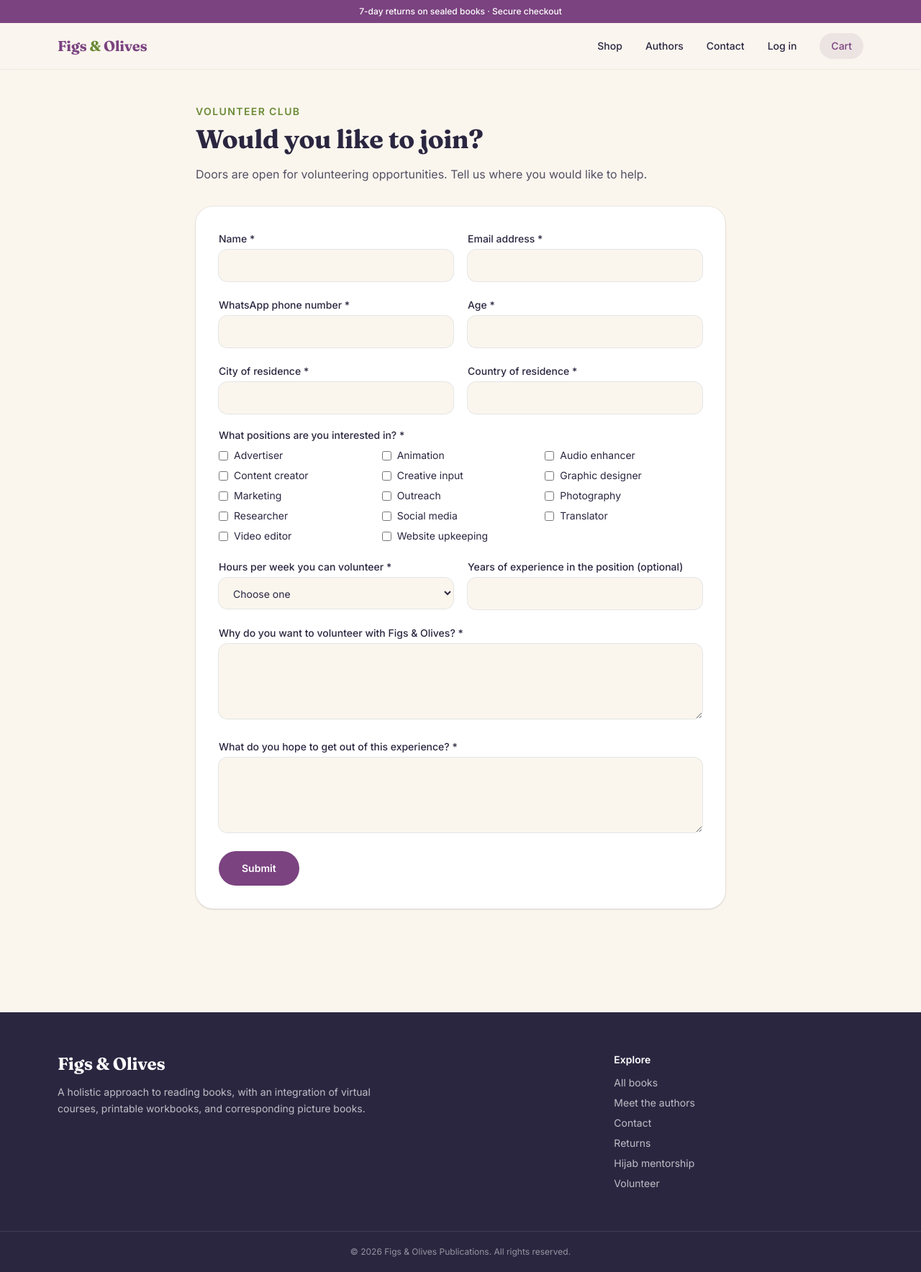
After one commit to ze1820/bookstore, a Laravel app: page /volunteer in a window 1280 px wide. The commit adds this page. Shown: the whole page at 72% size. Run offline with Laravel 12, Linux system fonts and the light colour scheme; style sheets or scripts are compiled from the project's sources; some libraries are stand-ins or nearby versions.

Commit message:
Add mentorship and volunteer forms

```diff
--- /dev/null
+++ b/app/Http/Controllers/ApplicationController.php
@@ -0,0 +1,102 @@
+<?php
+
+namespace App\Http\Controllers;
+
+use App\Models\FormSubmission;
+use Illuminate\Http\Request;
+use Illuminate\Validation\Rule;
+
+class ApplicationController extends Controller
+{
+    public const OCCUPATIONS = ['Student', 'Working', 'Student and working', 'Other'];
+    public const HIJAB = ['Yes, always', 'Sometimes', 'Not yet', 'I am considering it'];
+    public const FINANCIAL = ['Yes', 'No', 'I would like to discuss it'];
+    public const POSITIONS = [
+        'Advertiser', 'Animation', 'Audio enhancer', 'Content creator', 'Creative input',
+        'Graphic designer', 'Marketing', 'Outreach', 'Photography', 'Researcher',
+        'Social media', 'Translator', 'Video editor', 'Website upkeeping',
+    ];
+    public const HOURS = ['1 to 2 hours', '3 to 5 hours', '6 to 10 hours', 'More than 10 hours'];
+
+    public function mentorship()
+    {
+        return view('forms.mentorship', [
+            'occupations' => self::OCCUPATIONS,
+            'hijab' => self::HIJAB,
+            'financial' => self::FINANCIAL,
+        ]);
+    }
+
+    public function sendMentorship(Request $request)
+    {
+        if ($request->filled('website')) {
+            return redirect()->route('mentorship.show')->with('sent', true);
+        }
+
+        $v = $request->validate([
+            'name' => ['required', 'string', 'max:120'],
+            'age' => ['required', 'integer', 'min:1', 'max:120'],
+            'country' => ['required', 'string', 'max:100'],
+            'occupation' => ['required', Rule::in(self::OCCUPATIONS)],
+            'academic_level' => ['required', 'string', 'max:200'],
+            'email' => ['required', 'email', 'max:190'],
+            'phone' => ['required', 'string', 'max:50'],
+            'wears_hijab' => ['required', Rule::in(self::HIJAB)],
+            'relationship' => ['required', 'string', 'min:10', 'max:5000'],
+            'financial_assistance' => ['required', Rule::in(self::FINANCIAL)],
+            'preferred_dates' => ['required', 'string', 'max:500'],
+        ]);
+
+        FormSubmission::create([
+            'type' => 'mentorship',
+            'name' => $v['name'],
+            'email' => $v['email'],
+            'phone' => $v['phone'],
+            'message' => $v['relationship'],
+            'data' => collect($v)->except(['name', 'email', 'phone', 'relationship'])->all(),
+        ]);
+
+        return redirect()->route('mentorship.show')->with('sent', true);
+    }
+
+    public function volunteer()
+    {
+        return view('forms.volunteer', [
+            'positions' => self::POSITIONS,
+            'hours' => self::HOURS,
+        ]);
+    }
+
+    public function sendVolunteer(Request $request)
+    {
+        if ($request->filled('website')) {
+            return redirect()->route('volunteer.show')->with('sent', true);
+        }
+
+        $v = $request->validate([
+            'name' => ['required', 'string', 'max:120'],
+            'email' => ['required', 'email', 'max:190'],
+            'phone' => ['required', 'string', 'max:50'],
+            'age' => ['required', 'integer', 'min:1', 'max:120'],
+            'city' => ['required', 'string', 'max:100'],
+            'country' => ['required', 'string', 'max:100'],
+            'positions' => ['required', 'array', 'min:1'],
+            'positions.*' => [Rule::in(self::POSITIONS)],
+            'experience' => ['nullable', 'string', 'max:2000'],
+            'hours_per_week' => ['required', Rule::in(self::HOURS)],
+            'why' => ['required', 'string', 'min:10', 'max:5000'],
+            'hope' => ['required', 'string', 'min:10', 'max:5000'],
+        ]);
+
+        FormSubmission::create([
+            'type' => 'volunteer',
+            'name' => $v['name'],
+            'email' => $v['email'],
+            'phone' => $v['phone'],
+            'message' => $v['why'],
+            'data' => collect($v)->except(['name', 'email', 'phone', 'why'])->all(),
+        ]);
+
+        return redirect()->route('volunteer.show')->with('sent', true);
+    }
+}
--- /dev/null
+++ b/resources/views/components/field.blade.php
@@ -0,0 +1,24 @@
+@props(['name', 'label', 'type' => 'text', 'required' => false, 'options' => null, 'rows' => 4])
+@php
+    $base = 'mt-1 w-full rounded-xl border-0 bg-cream px-4 py-3 text-sm ring-1 ring-black/10 focus:ring-2 focus:ring-brand';
+@endphp
+<div {{ $attributes->only('class') }}>
+    <label for="{{ $name }}" class="text-sm font-medium">{{ $label }}@if ($required) *@endif</label>
+
+    @if ($options)
+        <select id="{{ $name }}" name="{{ $name }}" @required($required) class="{{ $base }}">
+            <option value="">Choose one</option>
+            @foreach ($options as $option)
+                <option value="{{ $option }}" @selected(old($name) === $option)>{{ $option }}</option>
+            @endforeach
+        </select>
+    @elseif ($type === 'textarea')
+        <textarea id="{{ $name }}" name="{{ $name }}" rows="{{ $rows }}" @required($required) class="{{ $base }}">{{ old($name) }}</textarea>
+    @else
+        <input id="{{ $name }}" type="{{ $type }}" name="{{ $name }}" value="{{ old($name) }}" @required($required) class="{{ $base }}">
+    @endif
+
+    @error($name)
+        <p class="mt-1 text-xs text-red-600">{{ $message }}</p>
+    @enderror
+</div>
--- a/resources/views/components/shop-layout.blade.php
+++ b/resources/views/components/shop-layout.blade.php
@@ -75,8 +75,10 @@
                 <ul class="mt-3 space-y-2 text-white/70">
                     <li><a href="{{ route('shop.index') }}" class="transition hover:text-white">All books</a></li>
                     <li><a href="{{ route('authors.index') }}" class="transition hover:text-white">Meet the authors</a></li>
-<li><a href="{{ route('contact.show') }}" class="transition hover:text-white">Contact</a></li>
-<li><a href="{{ route('returns') }}" class="transition hover:text-white">Returns</a></li>
+                    <li><a href="{{ route('contact.show') }}" class="transition hover:text-white">Contact</a></li>
+                    <li><a href="{{ route('returns') }}" class="transition hover:text-white">Returns</a></li>
+                    <li><a href="{{ route('mentorship.show') }}" class="transition hover:text-white">Hijab mentorship</a></li>
+                    <li><a href="{{ route('volunteer.show') }}" class="transition hover:text-white">Volunteer</a></li>
                 </ul>
             </div>
         </div>
--- /dev/null
+++ b/resources/views/forms/volunteer.blade.php
@@ -0,0 +1,58 @@
+<x-shop-layout title="Volunteer" description="Join the Figs & Olives volunteer club.">
+    <div class="mx-auto max-w-3xl px-4 py-12">
+        <p class="text-sm font-semibold uppercase tracking-widest text-olive">Volunteer club</p>
+        <h1 class="mt-2 text-4xl font-bold">Would you like to join?</h1>
+        <p class="mt-4 leading-relaxed text-ink/80">
+            Doors are open for volunteering opportunities. Tell us where you would like to help.
+        </p>
+
+        @if (session('sent'))
+            <div class="mt-8 rounded-2xl bg-olive/10 px-5 py-4 text-sm font-medium text-olive ring-1 ring-olive/20" role="status">
+                Thank you for offering your time. We will get back to you soon.
+            </div>
+        @endif
+
+        <form method="POST" action="{{ route('volunteer.send') }}"
+              class="mt-8 space-y-5 rounded-3xl bg-white p-6 shadow-sm ring-1 ring-black/5 md:p-8">
+            @csrf
+            <div class="hidden" aria-hidden="true">
+                <label>Website <input type="text" name="website" tabindex="-1" autocomplete="off"></label>
+            </div>
+
+            <div class="grid gap-5 md:grid-cols-2">
+                <x-field name="name" label="Name" required />
+                <x-field name="email" label="Email address" type="email" required />
+                <x-field name="phone" label="WhatsApp phone number" required />
+                <x-field name="age" label="Age" type="number" required />
+                <x-field name="city" label="City of residence" required />
+                <x-field name="country" label="Country of residence" required />
+            </div>
+
+            <fieldset>
+                <legend class="text-sm font-medium">What positions are you interested in? *</legend>
+                <div class="mt-2 grid gap-2 sm:grid-cols-2 md:grid-cols-3">
+                    @foreach ($positions as $position)
+                        <label class="flex items-center gap-2 text-sm">
+                            <input type="checkbox" name="positions[]" value="{{ $position }}"
+                                   @checked(in_array($position, old('positions', []))) class="rounded text-brand focus:ring-brand">
+                            {{ $position }}
+                        </label>
+                    @endforeach
+                </div>
+                @error('positions') <p class="mt-1 text-xs text-red-600">{{ $message }}</p> @enderror
+            </fieldset>
+
+            <div class="grid gap-5 md:grid-cols-2">
+                <x-field name="hours_per_week" label="Hours per week you can volunteer" :options="$hours" required />
+                <x-field name="experience" label="Years of experience in the position (optional)" />
+            </div>
+
+            <x-field name="why" label="Why do you want to volunteer with Figs & Olives?" type="textarea" :rows="4" required />
+            <x-field name="hope" label="What do you hope to get out of this experience?" type="textarea" :rows="4" required />
+
+            <button class="rounded-full bg-brand px-8 py-3.5 text-sm font-semibold text-white transition hover:-translate-y-0.5 hover:bg-brand-dark">
+                Submit
+            </button>
+        </form>
+    </div>
+</x-shop-layout>
--- a/routes/web.php
+++ b/routes/web.php
@@ -2,6 +2,7 @@
 
 use App\Http\Controllers\AuthorController;
 use App\Http\Controllers\ContactController;
+use App\Http\Controllers\ApplicationController;
 use App\Http\Controllers\ShopController;
 use Illuminate\Support\Facades\Route;
 
@@ -17,6 +18,15 @@ Route::post('/contact', [ContactController::class, 'send'])
     ->middleware('throttle:5,1')
     ->name('contact.send');
 
+
+Route::get('/hijab-mentorship', [ApplicationController::class, 'mentorship'])->name('mentorship.show');
+Route::post('/hijab-mentorship', [ApplicationController::class, 'sendMentorship'])
+    ->middleware('throttle:5,1')->name('mentorship.send');
+
+Route::get('/volunteer', [ApplicationController::class, 'volunteer'])->name('volunteer.show');
+Route::post('/volunteer', [ApplicationController::class, 'sendVolunteer'])
+    ->middleware('throttle:5,1')->name('volunteer.send');
+
 Route::view('/returns', 'static.returns')->name('returns');
 
 Route::middleware(['auth', 'verified'])->group(function () {
```
Also changed, not shown: resources/views/forms/mentorship.blade.php (added, +57 -0 lines).
